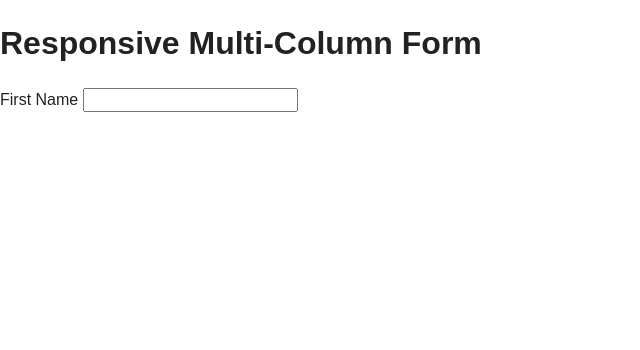
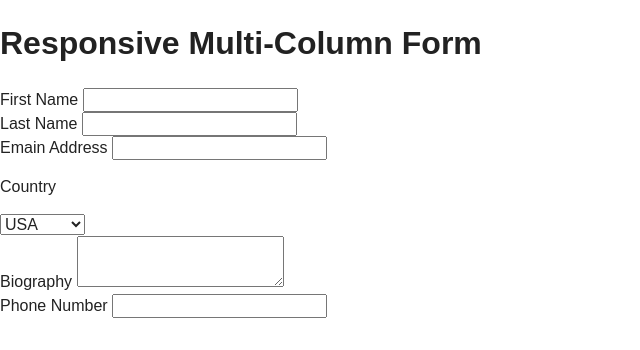
Before and after one commit to ericksonk/TIY-Assignments, a website: page MultiColumnForm/html5-boilerplate_v5.2.0 (1)/index.html in a window 1280 px wide. Shown: the whole page, without its empty margins (0-640 px from the left). Drawn offline with nearby package versions, Linux system fonts and the light colour scheme.

Commit message:
MultiCol- first column

```diff
--- a/MultiColumnForm/html5-boilerplate_v5.2.0 (1)/index.html
+++ b/MultiColumnForm/html5-boilerplate_v5.2.0 (1)/index.html
@@ -21,6 +21,22 @@
             <section class="column-1">
               <label>First Name <input type"text" name="fname"/></label>
               <br/>
+              <label>Last Name <input type="text" name="lname"/></label>
+              <br/>
+              <label>Emain Address <input type="text" name="email"/></label>
+              <br/>
+              <p>Country</p>
+              <select name="Country">
+                <option value="USA">USA</option>
+                <option value="Italy">Italy</option>
+                <option value="Scotland">Scotland</option>
+              </select>
+              <br/>
+              <label>Biography <textarea name="bio"></textarea>
+              <br/>
+            </section>
+            <section class="column-2">
+              <label>Phone Number <input t
             </section>
           </form>
         </section>
```
